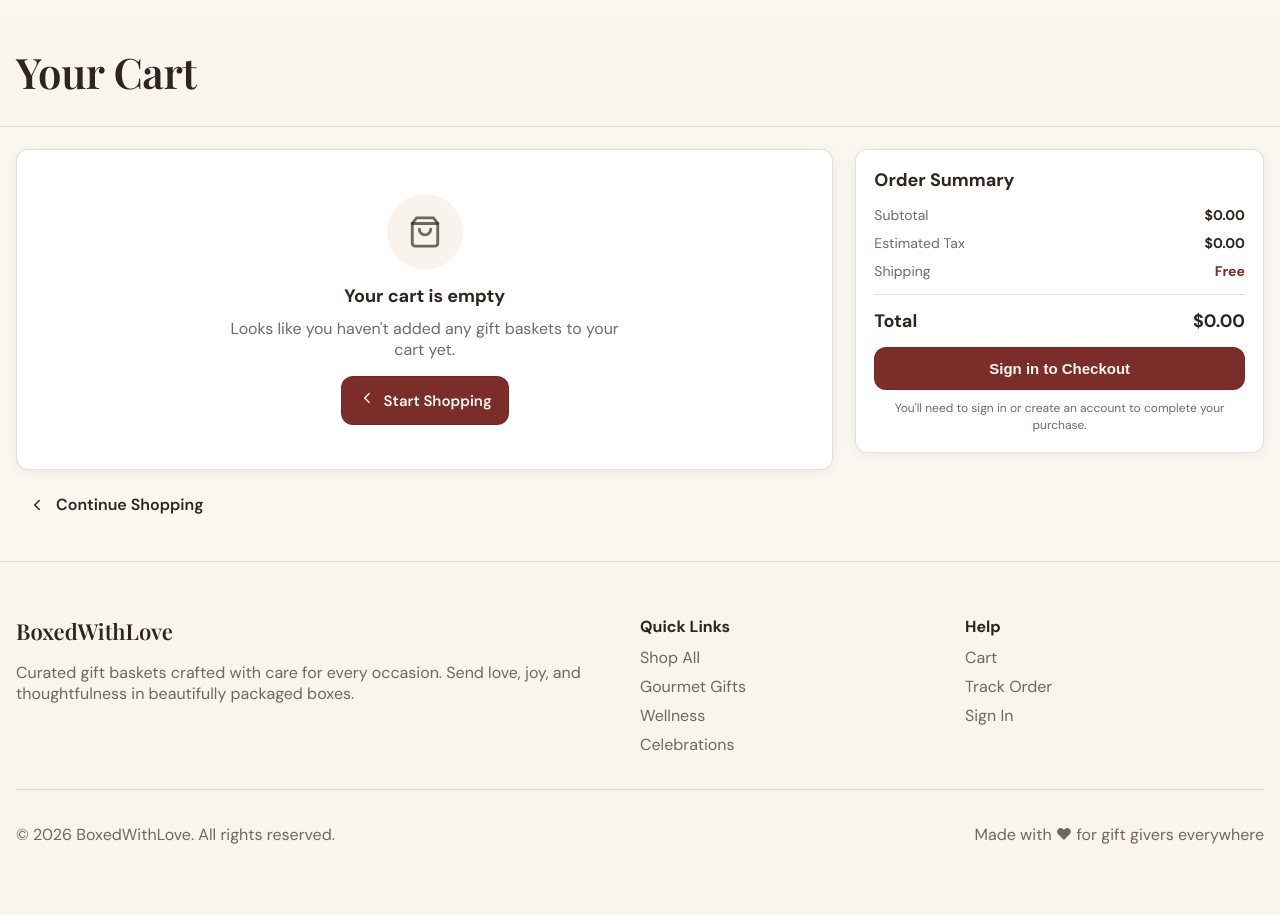
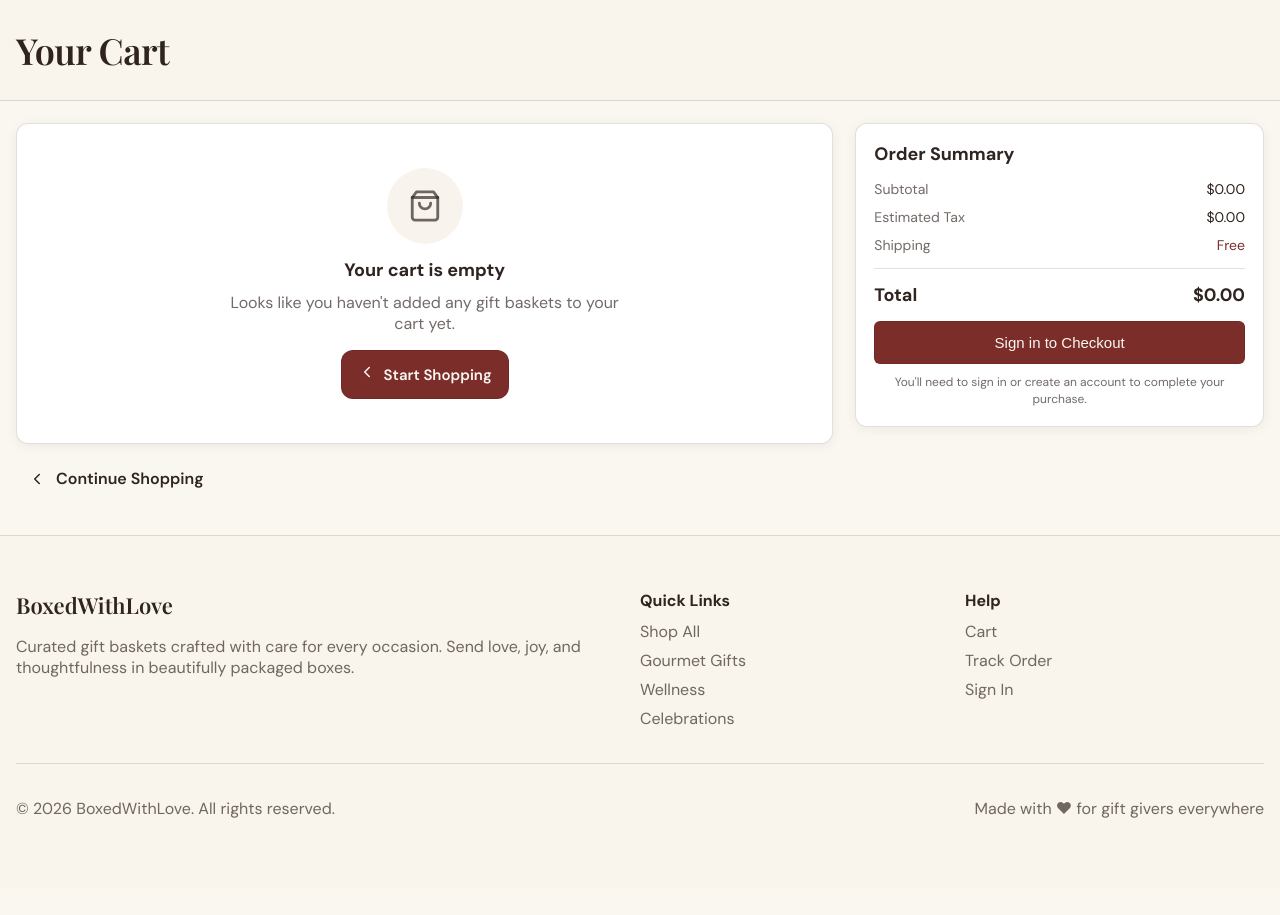
Before and after one commit to R-umaria/ProjectVI-Group5, a Flask app: page /cart in a window 1280 px wide. Shown: the part 65-980 px from the top of the page. After the commit the page ends 883 px from the top, so only its background shows below. Run offline with Flask 3, Linux system fonts and the light colour scheme; data that the repository does not hold is empty.

Commit message:
fix: cart: top padding, title, order summery font weight, button radius, font sizes

```diff
--- a/static/css/cart.css
+++ b/static/css/cart.css
@@ -1,5 +1,8 @@
 /* Cart page styles – scoped to the cart template only.
    Uses global tokens/primitives from static/css/site.css */
+.container.cart-container {
+  padding: 0 16px 18px;
+}
 
 .cart-header {
   background: rgba(243, 234, 220, 0.30);
@@ -13,9 +16,9 @@
 .cart-title {
   margin: 0;
   font-family: "Playfair Display", Georgia, serif;
-  font-size: 42px;
+  font-size: 36px;
   font-weight: 600;
-  letter-spacing: -0.01em;
+  letter-spacing: -0.015em;
 }
 
 .cart-page {
@@ -226,9 +229,9 @@
   gap: 10px;
 }
 
-.cart-money { font-weight: 650; }
+.cart-money { font-weight: 400; }
 
-.cart-shipping { color: var(--primary); font-weight: 650; }
+.cart-shipping { color: var(--primary); font-weight: 400; }
 
 .cart-divider {
   height: 1px;
@@ -246,17 +249,25 @@
 
 .cart-total-label {
   font-size: 18px;
-  font-weight: 700;
+  font-weight: 650;
 }
 
 .cart-total {
   font-size: 18px;
-  font-weight: 800;
+  font-weight: 650;
 }
 
 .cart-checkout {
   width: 100%;
-  border-radius: 12px; /* match screenshot button */
+  border-radius: 6px; /* match screenshot button */
+}
+
+button.cart-checkout {
+  font-weight: 400;
+}
+
+button.cart-checkout:hover {
+  background: var(--primary-hover);
 }
 
 .cart-auth-note {
@@ -307,7 +318,7 @@
 .cart-empty-cta svg { width: 18px; height: 18px; }
 
 @media (max-width: 520px) {
-  .cart-title { font-size: 34px; }
+  .cart-title { font-size: 32px; }
   .cart-thumb { width: 86px; height: 86px; }
   .cart-item-actions { flex-wrap: wrap; justify-content: flex-start; }
   .cart-remove { padding-left: 0; }
--- a/static/css/site.css
+++ b/static/css/site.css
@@ -4,6 +4,7 @@
   --foreground: #2f241f;
   --card: #ffffff;
   --primary: #7b2d2a;
+  --primary-hover: rgba(123, 45, 42, 0.92);
   --primary-foreground: #faf7f1;
   --secondary: #f3eadc;
   --muted-foreground: rgba(47, 36, 31, 0.68);
--- a/templates/base.html
+++ b/templates/base.html
@@ -68,7 +68,7 @@
     </nav>
   </header>
 
-  <main class="container" role="main">
+  <main class="container{% block main_class %}{% endblock %}" role="main">
     {% with messages = get_flashed_messages(with_categories=true) %}
       {% if messages %}
         <div class="flash-wrap">
--- a/templates/cart.html
+++ b/templates/cart.html
@@ -1,5 +1,6 @@
 {% extends "base.html" %}
 {% block title %}Cart - BoxedWithLove{% endblock %}
+{% block main_class %} cart-container{% endblock %}
 
 {% block content %}
 <link rel="stylesheet" href="{{ url_for('static', filename='css/cart.css') }}">
```
